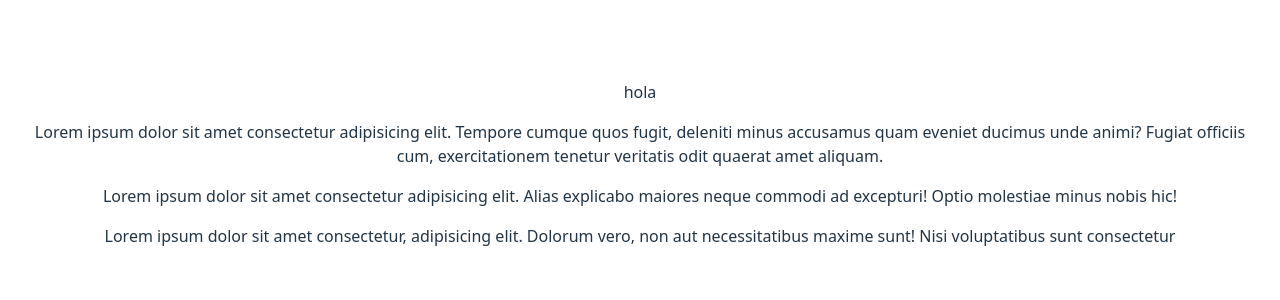
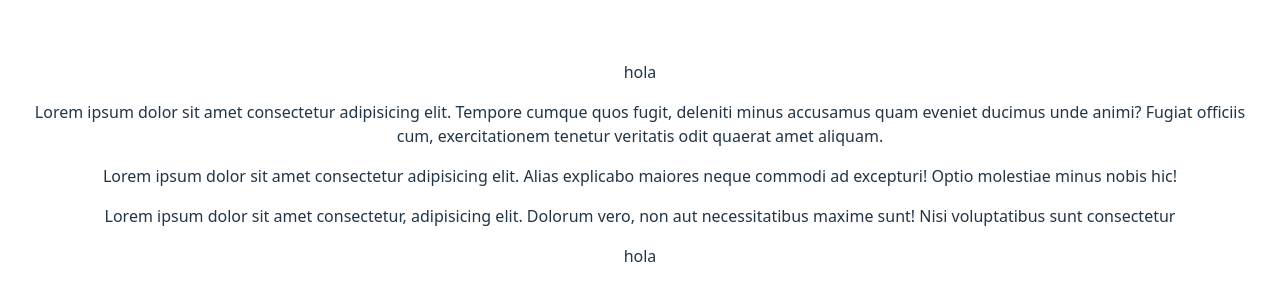
Before and after one commit to ApaAlfa09/testProjectGit, a React (Vite) app: page / in a window 1280 px wide. Shown: the part 228-528 px from the top of the page. Built offline with nearby package versions, Linux system fonts and the light colour scheme.

Commit message:
new hola

```diff
--- a/src/App.tsx
+++ b/src/App.tsx
@@ -29,6 +29,10 @@ function App() {
           consectetur
         </p>
       </div>
+
+      <div>
+        <p>hola</p>
+      </div>
     </>
   );
 }
```
